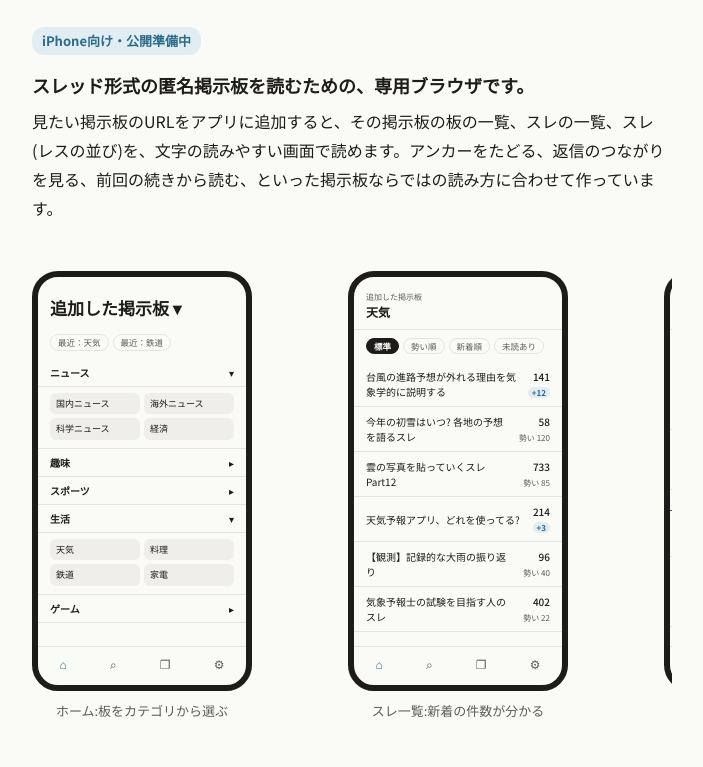
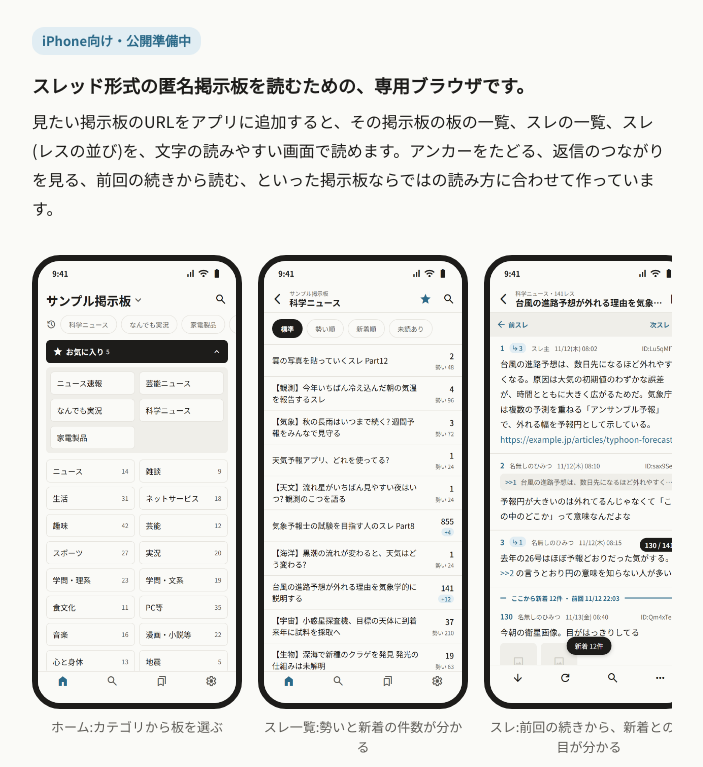
Before and after one commit to ka-stella/itameguri, a plain HTML site: page index.html in a window 1280 px wide. Shown: the part 130-897 px from the top of the page, without its empty margins (288-991 px from the left). Drawn offline with Linux system fonts and the light colour scheme.

Commit message:
画面の見本を、アプリのモックから書き出した画像に替え、名前を「掲示板ブラウザ」にする

```diff
--- a/index.html
+++ b/index.html
@@ -16,7 +16,7 @@
   <img class="icon" src="icon.png" alt="" width="64" height="64">
   <div>
     <h1>イタメグリ</h1>
-    <p class="tagline">掲示板ビューア</p>
+    <p class="tagline">掲示板ブラウザ</p>
   </div>
 </header>
 
@@ -24,56 +24,35 @@
 <p class="lead">スレッド形式の匿名掲示板を読むための、専用ブラウザです。</p>
 <p>見たい掲示板のURLをアプリに追加すると、その掲示板の板の一覧、スレの一覧、スレ(レスの並び)を、文字の読みやすい画面で読めます。アンカーをたどる、返信のつながりを見る、前回の続きから読む、といった掲示板ならではの読み方に合わせて作っています。</p>
 
-<!-- 画面の見本。アプリの画面をHTMLで描いたもの。板とスレの名前は架空 -->
+<!-- 画面の見本。画面のモックを画像にしたもの(scripts/render-site-shots.ts)。板とスレの名前は架空 -->
 <div class="shots" aria-label="画面の見本">
   <figure class="shot">
-    <div class="phone" aria-hidden="true">
-      <div class="big">追加した掲示板 ▾</div>
-      <div class="chips"><span class="chip">最近：天気</span><span class="chip">最近：鉄道</span></div>
-      <div class="body">
-        <div class="cat"><b>ニュース</b><span>▾</span></div>
-        <div class="boards"><span>国内ニュース</span><span>海外ニュース</span><span>科学ニュース</span><span>経済</span></div>
-        <div class="cat"><b>趣味</b><span>▸</span></div>
-        <div class="cat"><b>スポーツ</b><span>▸</span></div>
-        <div class="cat"><b>生活</b><span>▾</span></div>
-        <div class="boards"><span>天気</span><span>料理</span><span>鉄道</span><span>家電</span></div>
-        <div class="cat"><b>ゲーム</b><span>▸</span></div>
-      </div>
-      <div class="tabs"><span class="on">⌂</span><span>⌕</span><span>❐</span><span>⚙</span></div>
-    </div>
-    <figcaption>ホーム:板をカテゴリから選ぶ</figcaption>
+    <img src="shots/home.png" alt="ホーム:カテゴリから板を選ぶ" width="390" height="844" loading="lazy">
+    <figcaption>ホーム:カテゴリから板を選ぶ</figcaption>
   </figure>
-
   <figure class="shot">
-    <div class="phone" aria-hidden="true">
-      <div class="bar"><div class="sm">追加した掲示板</div><div class="lg">天気</div></div>
-      <div class="chips"><span class="chip on">標準</span><span class="chip">勢い順</span><span class="chip">新着順</span><span class="chip">未読あり</span></div>
-      <div class="body">
-        <div class="row"><div class="t">台風の進路予想が外れる理由を気象学的に説明する</div><div class="n"><b>141</b><span class="new">+12</span></div></div>
-        <div class="row"><div class="t">今年の初雪はいつ? 各地の予想を語るスレ</div><div class="n"><b>58</b><i>勢い 120</i></div></div>
-        <div class="row"><div class="t">雲の写真を貼っていくスレ Part12</div><div class="n"><b>733</b><i>勢い 85</i></div></div>
-        <div class="row"><div class="t">天気予報アプリ、どれを使ってる?</div><div class="n"><b>214</b><span class="new">+3</span></div></div>
-        <div class="row"><div class="t">【観測】記録的な大雨の振り返り</div><div class="n"><b>96</b><i>勢い 40</i></div></div>
-        <div class="row"><div class="t">気象予報士の試験を目指す人のスレ</div><div class="n"><b>402</b><i>勢い 22</i></div></div>
-      </div>
-      <div class="tabs"><span class="on">⌂</span><span>⌕</span><span>❐</span><span>⚙</span></div>
-    </div>
-    <figcaption>スレ一覧:新着の件数が分かる</figcaption>
+    <img src="shots/thread-list.png" alt="スレ一覧:勢いと新着の件数が分かる" width="390" height="844" loading="lazy">
+    <figcaption>スレ一覧:勢いと新着の件数が分かる</figcaption>
   </figure>
-
   <figure class="shot">
-    <div class="phone" aria-hidden="true">
-      <div class="bar"><div class="sm">天気・141レス</div><div class="lg">台風の進路予想が外れる理由を気象学的に説明する</div></div>
-      <div class="body">
-        <div class="post"><div class="meta"><span class="no">2</span><span>名無しさん</span><span class="id">ID:sax9SeZf</span></div><div class="quote"><span class="a">&gt;&gt;1</span> 台風の進路予想は、数日先になるほど…</div>予報円が大きいのは外れてるんじゃなくて「この中のどこか」って意味なんだよな</div>
-        <div class="post"><div class="meta"><span class="no">3</span><span>名無しさん</span><span class="id">ID:k2PqZ0aa</span></div>去年の台風はほぼ予報どおりだった気がする。<span class="anchor">&gt;&gt;2</span> の言うとおり</div>
-        <div class="boundary">ここから新着 12件</div>
-        <div class="post"><div class="meta"><span class="no">130</span><span>名無しさん</span><span class="id">ID:Qm4xTe1c</span></div>今朝の衛星画像。目がはっきりしてる</div>
-        <div class="post"><div class="meta"><span class="no">131</span><span>名無しさん</span><span class="id">ID:sax9SeZf</span></div><div class="quote"><span class="a">&gt;&gt;130</span> 今朝の衛星画像。目が…</div>これは発達するやつ</div>
-      </div>
-      <div class="actions"><span>↓</span><span>↻</span><span>⌕</span><span>⋯</span></div>
-    </div>
-    <figcaption>スレ:前回の続きから読める</figcaption>
+    <img src="shots/thread.png" alt="スレ:前回の続きから、新着との境目が分かる" width="390" height="844" loading="lazy">
+    <figcaption>スレ:前回の続きから、新着との境目が分かる</figcaption>
+  </figure>
+  <figure class="shot">
+    <img src="shots/tree.png" alt="返信ツリー:返信のつながりをたどる" width="390" height="844" loading="lazy">
+    <figcaption>返信ツリー:返信のつながりをたどる</figcaption>
+  </figure>
+  <figure class="shot">
+    <img src="shots/thread-search.png" alt="スレ内検索:言葉や条件で絞り込む" width="390" height="844" loading="lazy">
+    <figcaption>スレ内検索:言葉や条件で絞り込む</figcaption>
+  </figure>
+  <figure class="shot">
+    <img src="shots/search.png" alt="横断検索:追加した掲示板をまとめて探す" width="390" height="844" loading="lazy">
+    <figcaption>横断検索:追加した掲示板をまとめて探す</figcaption>
+  </figure>
+  <figure class="shot">
+    <img src="shots/thread-dark.png" alt="ダークモード" width="390" height="844" loading="lazy">
+    <figcaption>ダークモード</figcaption>
   </figure>
 </div>
 <p class="muted" style="font-size:13px">画面は見本です。板やスレの名前は架空のものです。</p>
--- a/style.css
+++ b/style.css
@@ -33,40 +33,14 @@ footer { color: var(--muted); font-size: 13px; margin-top: 20px; }
 .badge { display: inline-block; font-size: 13px; font-weight: 700; color: var(--accent); background: var(--accent-soft); border-radius: 12px; padding: 2px 10px; margin-bottom: 16px; }
 .muted { color: var(--muted); }
 
-/* 画面の見本。アプリの見た目をHTMLで描いたもの(中身は架空の板とスレ) */
+/* 画面の見本。画面のモック(docs/design/mocks/)を画像にしたもの(scripts/render-site-shots.ts。中身は架空の板とスレ) */
 .shots { display: flex; gap: 16px; overflow-x: auto; padding: 8px 2px 16px; margin: 24px 0 8px; scroll-snap-type: x mandatory; }
-.shot { flex: none; width: 220px; scroll-snap-align: start; }
-.shot figcaption { font-size: 13px; color: var(--muted); text-align: center; margin-top: 8px; }
-.phone { --p-bg: #FAFAF7; --p-text: #1D1C1A; --p-muted: #5E5C57; --p-line: #E6E4DE; --p-accent: #2C6A89; --p-soft: #E1EDF3; --p-quote: #EFEEE9;
-  height: 420px; border-radius: 26px; border: 6px solid #1D1C1A; background: var(--p-bg); color: var(--p-text); overflow: hidden; display: flex; flex-direction: column; font-size: 10px; line-height: 1.5; }
-.phone .bar { padding: 14px 12px 8px; border-bottom: 1px solid var(--p-line); }
-.phone .bar .sm { color: var(--p-muted); font-size: 8px; }
-.phone .bar .lg { font-weight: 700; font-size: 12px; white-space: nowrap; overflow: hidden; text-overflow: ellipsis; }
-.phone .big { font-size: 17px; font-weight: 700; padding: 18px 12px 6px; }
-.phone .body { flex: 1; overflow: hidden; }
-.phone .tabs { display: flex; justify-content: space-around; border-top: 1px solid var(--p-line); padding: 8px 0 12px; color: var(--p-muted); font-size: 12px; }
-.phone .tabs .on { color: var(--p-accent); }
-.phone .chips { display: flex; gap: 4px; padding: 8px 12px; flex-wrap: wrap; }
-.phone .chip { border: 1px solid var(--p-line); border-radius: 10px; padding: 1px 7px; font-size: 8.5px; color: var(--p-muted); }
-.phone .chip.on { background: var(--p-text); color: var(--p-bg); border-color: var(--p-text); font-weight: 700; }
-.phone .cat { padding: 6px 12px; border-bottom: 1px solid var(--p-line); display: flex; justify-content: space-between; }
-.phone .cat b { font-weight: 700; }
-.phone .boards { display: grid; grid-template-columns: 1fr 1fr; gap: 4px; padding: 6px 12px 8px; border-bottom: 1px solid var(--p-line); }
-.phone .boards span { background: var(--p-quote); border-radius: 6px; padding: 4px 6px; font-size: 9px; }
-.phone .row { display: flex; gap: 8px; align-items: center; padding: 7px 12px; border-bottom: 1px solid var(--p-line); }
-.phone .row .t { flex: 1; min-width: 0; display: -webkit-box; -webkit-line-clamp: 2; -webkit-box-orient: vertical; overflow: hidden; }
-.phone .row .n { text-align: right; flex: none; }
-.phone .row .n b { display: block; font-weight: 500; }
-.phone .row .n i { font-style: normal; font-size: 8px; color: var(--p-muted); }
-.phone .row .n .new { font-style: normal; font-size: 8px; font-weight: 700; color: var(--p-accent); background: var(--p-soft); border-radius: 6px; padding: 0 4px; }
-.phone .post { padding: 8px 12px; border-bottom: 1px solid var(--p-line); }
-.phone .meta { color: var(--p-muted); font-size: 8px; display: flex; gap: 6px; }
-.phone .meta .no { color: var(--p-accent); font-weight: 700; font-size: 9px; }
-.phone .meta .id { margin-left: auto; }
-.phone .quote { background: var(--p-quote); border-radius: 4px; padding: 2px 6px; margin: 4px 0; font-size: 8.5px; color: var(--p-muted); white-space: nowrap; overflow: hidden; text-overflow: ellipsis; }
-.phone .quote .a, .phone .anchor { color: var(--p-accent); }
-.phone .boundary { text-align: center; color: var(--p-accent); font-size: 8px; font-weight: 700; padding: 4px 0; border-bottom: 1px solid var(--p-accent); }
-.phone .actions { display: flex; justify-content: space-around; border-top: 1px solid var(--p-line); padding: 8px 0 12px; color: var(--p-text); font-size: 12px; }
+.shot { flex: none; width: 210px; margin: 0; scroll-snap-align: start; }
+.shot img { display: block; width: 100%; height: auto; aspect-ratio: 390 / 844; border-radius: 28px; border: 6px solid #1D1C1A; background: #FAFAF7; }
+.shot figcaption { font-size: 13px; color: var(--muted); text-align: center; margin-top: 8px; line-height: 1.5; }
+@media (prefers-color-scheme: dark) {
+  .shot img { border-color: #3A3936; }
+}
 
 ol.steps { padding-left: 1.4em; margin: 0; }
 ol.steps li { margin-bottom: 8px; }
```
Also changed, not shown: shots/home.png (added), shots/search.png (added), shots/thread-dark.png (added), shots/thread-list.png (added), shots/thread-search.png (added), shots/thread.png (added), shots/tree.png (added).
